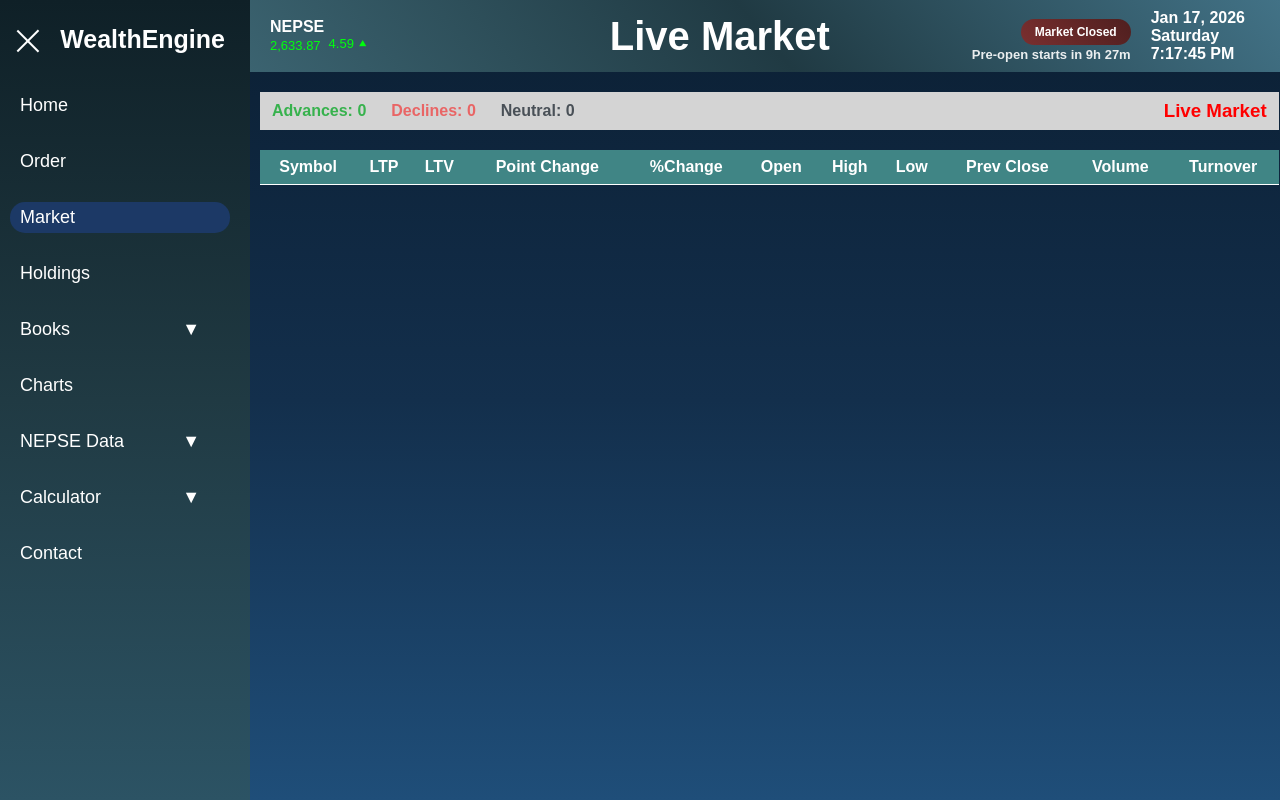
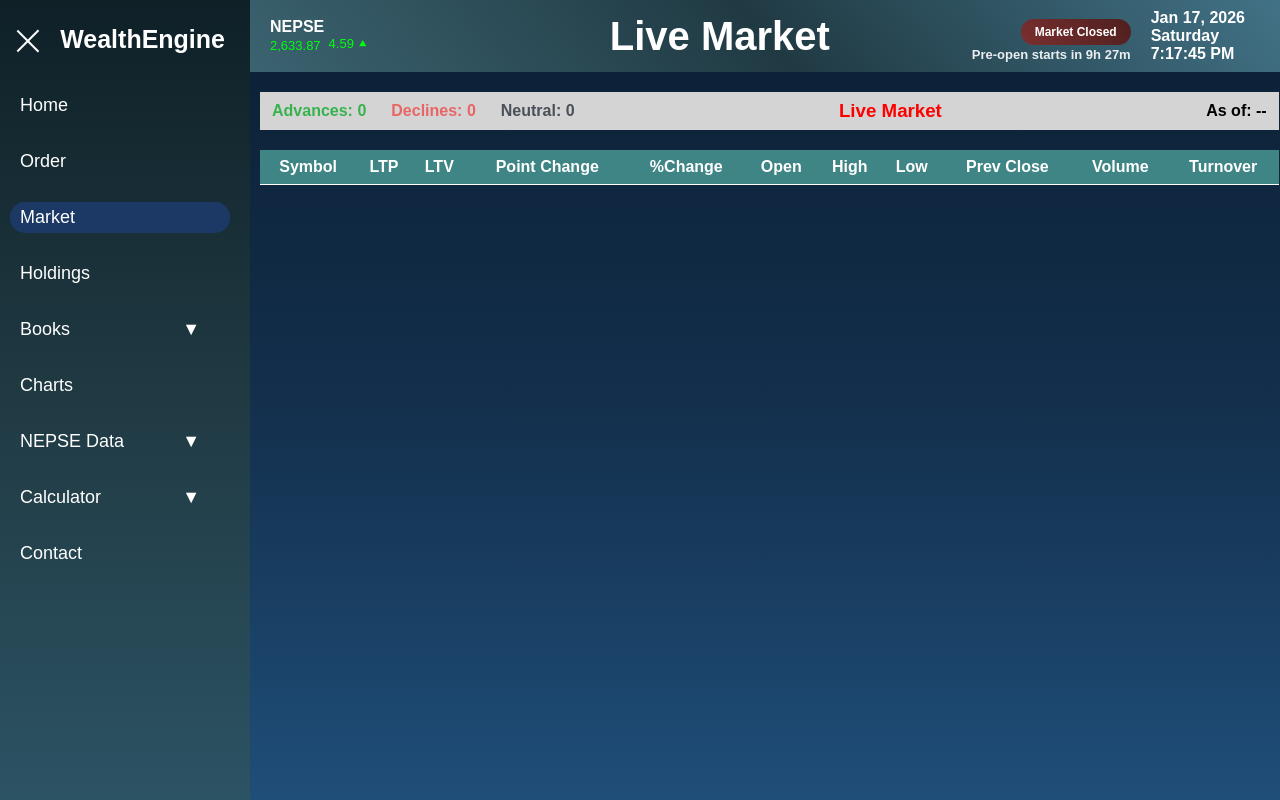
Before and after one commit to nepsefloorsheet-ops/WealthEngine, a plain HTML site: page pages/market.html in a window 1280 px wide. Drawn offline with Linux system fonts and the light colour scheme; no server answers.

Commit message:
Add files via upload

```diff
--- a/pages/market.html
+++ b/pages/market.html
@@ -92,6 +92,10 @@
                 </div>
 
                 <h3 id="live-market"> Live Market</h3>
+
+                <div id="lastUpdated" class="last-updated">
+                    As of: --
+                </div>
             </div>
 
             <div class="livetable">
```
